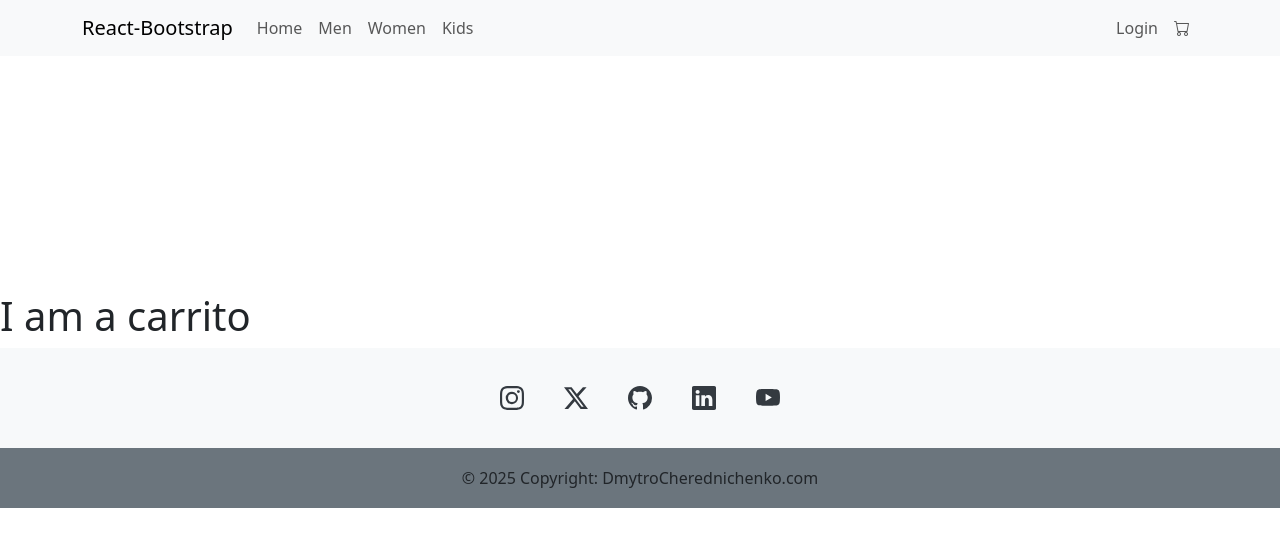
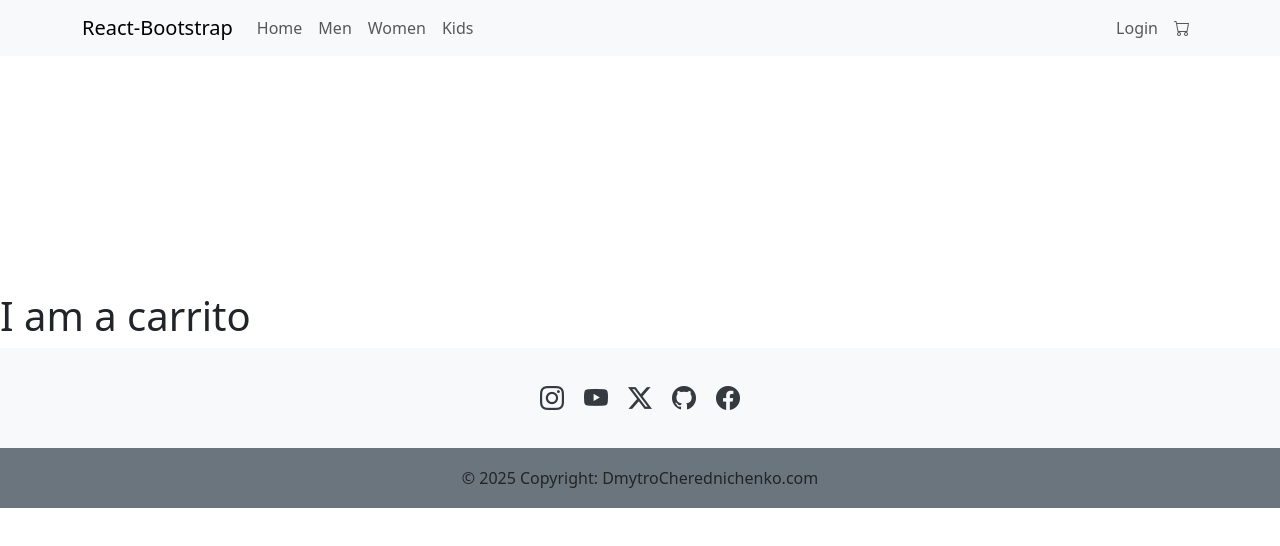
Before and after one commit to DmytroCherednichenko/ProyectoFinalReact25017-Cherednichenko, a React (Vite) app: page /carrito in a window 1280 px wide. Shown: the top 546 px of the page. Built offline with nearby package versions, Linux system fonts and the light colour scheme.

Commit message:
fix: footer component

```diff
--- a/src/components/footer/Footer.jsx
+++ b/src/components/footer/Footer.jsx
@@ -8,38 +8,27 @@ const Footer = () => {
                 <div className="social-media-container">
                     <div className="social-media-item">
                         <a href="/">
-                            <svg xmlns="http://www.w3.org/2000/svg" fill="currentColor" className="bi bi-instagram" viewBox="0 0 16 16">
-                                <path d="M8 0C5.829 0 5.556.01 4.703.048 3.85.088 3.269.222 2.76.42a3.9 3.9 0 0 0-1.417.923A3.9 3.9 0 0 0 .42 2.76C.222 3.268.087 3.85.048 4.7.01 5.555 0 5.827 0 8.001c0 2.172.01 2.444.048 3.297.04.852.174 1.433.372 1.942.205.526.478.972.923 1.417.444.445.89.719 1.416.923.51.198 1.09.333 1.942.372C5.555 15.99 5.827 16 8 16s2.444-.01 3.298-.048c.851-.04 1.434-.174 1.943-.372a3.9 3.9 0 0 0 1.416-.923c.445-.445.718-.891.923-1.417.197-.509.332-1.09.372-1.942C15.99 10.445 16 10.173 16 8s-.01-2.445-.048-3.299c-.04-.851-.175-1.433-.372-1.941a3.9 3.9 0 0 0-.923-1.417A3.9 3.9 0 0 0 13.24.42c-.51-.198-1.092-.333-1.943-.372C10.443.01 10.172 0 7.998 0zm-.717 1.442h.718c2.136 0 2.389.007 3.232.046.78.035 1.204.166 1.486.275.373.145.64.319.92.599s.453.546.598.92c.11.281.24.705.275 1.485.039.843.047 1.096.047 3.231s-.008 2.389-.047 3.232c-.035.78-.166 1.203-.275 1.485a2.5 2.5 0 0 1-.599.919c-.28.28-.546.453-.92.598-.28.11-.704.24-1.485.276-.843.038-1.096.047-3.232.047s-2.39-.009-3.233-.047c-.78-.036-1.203-.166-1.485-.276a2.5 2.5 0 0 1-.92-.598 2.5 2.5 0 0 1-.6-.92c-.109-.281-.24-.705-.275-1.485-.038-.843-.046-1.096-.046-3.233s.008-2.388.046-3.231c.036-.78.166-1.204.276-1.486.145-.373.319-.64.599-.92s.546-.453.92-.598c.282-.11.705-.24 1.485-.276.738-.034 1.024-.044 2.515-.045zm4.988 1.328a.96.96 0 1 0 0 1.92.96.96 0 0 0 0-1.92m-4.27 1.122a4.109 4.109 0 1 0 0 8.217 4.109 4.109 0 0 0 0-8.217m0 1.441a2.667 2.667 0 1 1 0 5.334 2.667 2.667 0 0 1 0-5.334" />
-                            </svg>
+                            <i class="bi bi-instagram"></i>
                         </a>
                     </div>
                     <div className="social-media-item">
                         <a href="/">
-
-                            <svg xmlns="http://www.w3.org/2000/svg" fill="currentColor" className="bi bi-twitter-x" viewBox="0 0 16 16">
-                                <path d="M12.6.75h2.454l-5.36 6.142L16 15.25h-4.937l-3.867-5.07-4.425 5.07H.316l5.733-6.57L0 .75h5.063l3.495 4.633L12.601.75Zm-.86 13.028h1.36L4.323 2.145H2.865z" />
-                            </svg>
+                            <i class="bi bi-youtube"></i>
                         </a>
                     </div>
                     <div className="social-media-item">
                         <a href="">
-                            <svg xmlns="http://www.w3.org/2000/svg" fill="currentColor" className="bi bi-github" viewBox="0 0 16 16">
-                                <path d="M8 0C3.58 0 0 3.58 0 8c0 3.54 2.29 6.53 5.47 7.59.4.07.55-.17.55-.38 0-.19-.01-.82-.01-1.49-2.01.37-2.53-.49-2.69-.94-.09-.23-.48-.94-.82-1.13-.28-.15-.68-.52-.01-.53.63-.01 1.08.58 1.23.82.72 1.21 1.87.87 2.33.66.07-.52.28-.87.51-1.07-1.78-.2-3.64-.89-3.64-3.95 0-.87.31-1.59.82-2.15-.08-.2-.36-1.02.08-2.12 0 0 .67-.21 2.2.82.64-.18 1.32-.27 2-.27s1.36.09 2 .27c1.53-1.04 2.2-.82 2.2-.82.44 1.1.16 1.92.08 2.12.51.56.82 1.27.82 2.15 0 3.07-1.87 3.75-3.65 3.95.29.25.54.73.54 1.48 0 1.07-.01 1.93-.01 2.2 0 .21.15.46.55.38A8.01 8.01 0 0 0 16 8c0-4.42-3.58-8-8-8" />
-                            </svg>
+                            <i class="bi bi-twitter-x"></i>
                         </a>
                     </div>
                     <div className="social-media-item">
                         <a href="">
-                            <svg xmlns="http://www.w3.org/2000/svg" fill="currentColor" className="bi bi-linkedin" viewBox="0 0 16 16">
-                                <path d="M0 1.146C0 .513.526 0 1.175 0h13.65C15.474 0 16 .513 16 1.146v13.708c0 .633-.526 1.146-1.175 1.146H1.175C.526 16 0 15.487 0 14.854zm4.943 12.248V6.169H2.542v7.225zm-1.2-8.212c.837 0 1.358-.554 1.358-1.248-.015-.709-.52-1.248-1.342-1.248S2.4 3.226 2.4 3.934c0 .694.521 1.248 1.327 1.248zm4.908 8.212V9.359c0-.216.016-.432.08-.586.173-.431.568-.878 1.232-.878.869 0 1.216.662 1.216 1.634v3.865h2.401V9.25c0-2.22-1.184-3.252-2.764-3.252-1.274 0-1.845.7-2.165 1.193v.025h-.016l.016-.025V6.169h-2.4c.03.678 0 7.225 0 7.225z" />
-                            </svg>
+                            <i class="bi bi-github"></i>
                         </a>
                     </div>
                     <div className="social-media-item">
                         <a href="">
-                            <svg xmlns="http://www.w3.org/2000/svg" fill="currentColor" className="bi bi-youtube" viewBox="0 0 16 16">
-                                <path d="M8.051 1.999h.089c.822.003 4.987.033 6.11.335a2.01 2.01 0 0 1 1.415 1.42c.101.38.172.883.22 1.402l.01.104.022.26.008.104c.065.914.073 1.77.074 1.957v.075c-.001.194-.01 1.108-.082 2.06l-.008.105-.009.104c-.05.572-.124 1.14-.235 1.558a2.01 2.01 0 0 1-1.415 1.42c-1.16.312-5.569.334-6.18.335h-.142c-.309 0-1.587-.006-2.927-.052l-.17-.006-.087-.004-.171-.007-.171-.007c-1.11-.049-2.167-.128-2.654-.26a2.01 2.01 0 0 1-1.415-1.419c-.111-.417-.185-.986-.235-1.558L.09 9.82l-.008-.104A31 31 0 0 1 0 7.68v-.123c.002-.215.01-.958.064-1.778l.007-.103.003-.052.008-.104.022-.26.01-.104c.048-.519.119-1.023.22-1.402a2.01 2.01 0 0 1 1.415-1.42c.487-.13 1.544-.21 2.654-.26l.17-.007.172-.006.086-.003.171-.007A100 100 0 0 1 7.858 2zM6.4 5.209v4.818l4.157-2.408z" />
-                            </svg>
+                            <i class="bi bi-facebook"></i>
                         </a>
                     </div>
                 </div>
--- a/src/components/footer/footer.css
+++ b/src/components/footer/footer.css
@@ -32,9 +32,7 @@
     gap: 20px;
 }
 
-.social-media-item svg {
+.social-media-item a {
     color: #343a40;
-    height: 24px;
-    width: auto;
-    margin: 10px;
+    font-size: 1.5rem;
 }
```
